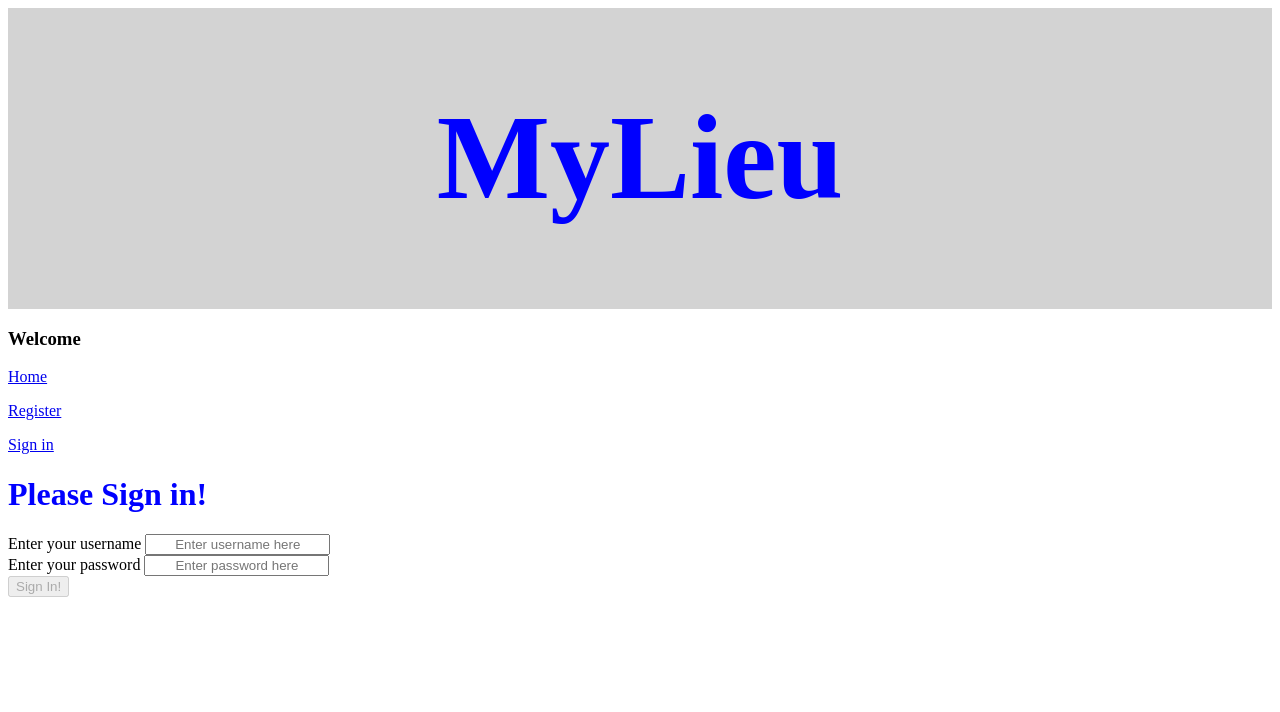
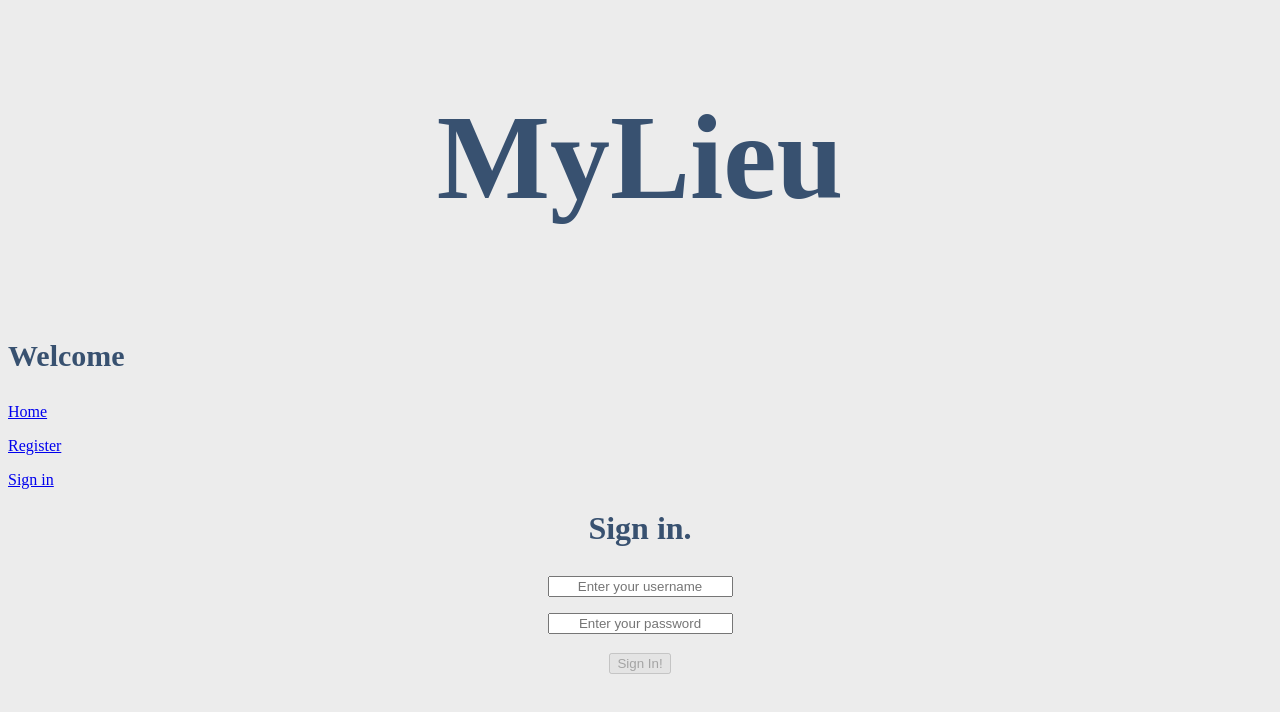
Before and after one commit to sbandy9210/MediumFrontEnd, a React (Create React App) app: page /login in a window 1280 px wide. Shown: the top 712 px of the page. Built offline with nearby package versions, Linux system fonts and the light colour scheme; no server answers.

Commit message:
syled sign in page

```diff
--- a/src/pages/Register.js
+++ b/src/pages/Register.js
@@ -41,13 +41,12 @@ const Register = () => {
 return(
     <div className='Register'>
 
-        <h1>Register Here!</h1>
+        <h1>Sign Up.</h1>
         <br/>
 
         <form className='register' onSubmit={handleSubmit}>
 
         <div className='emailContainer'>
-            <label htmlFor='email'></label>
             <input
                 className='email'
                 type='text'
@@ -62,8 +61,7 @@ return(
         </div>
 
         <div className='usernameContainer'>
-            <label htmlFor='username'></label>
-                <input
+            <input
                 type='text'
                 placeholder='Create your username'
                 id='username'
@@ -78,7 +76,6 @@ return(
 
 
         <div className='passwordContainer'>
-            <label htmlFor='password'></label>
             <input
                 type='password'
                 placeholder='Create a password'
@@ -93,7 +90,6 @@ return(
 
 
         <div className='comfirmPasswordContainer'>
-            <label htmlFor='confirmPassword'></label>
             <input
                 type='password'
                 placeholder='Confirm password'
--- a/src/pages/SignIn.js
+++ b/src/pages/SignIn.js
@@ -35,33 +35,37 @@ const SignIn = (props) => {
     return(
         <div className='SignIn'>
 
-            <h1>Please Sign in!</h1>
+            <h1>Sign in.</h1>
 
             <form className='signin' onSubmit={handleSubmit}>
 
-            <label htmlFor='username'> Enter your username </label>
+            <div className='signInUsername'>
             <input
                 type='text'
                 id='username'
-                placeholder='Enter username here'
+                placeholder='Enter your username'
                 name='username'
                 onChange={handleChange}
                 value={formValues.username}
                 style={{ textAlign: 'center'}}
              /> <br/>
+             </div>
 
-            <label for='password'> Enter your password </label>
+
+            <div className='signInPassword'>
             <input
                 type='password'
                 id='password'
-                placeholder='Enter password here'
+                placeholder='Enter your password'
                 name='password'
                 onChange={handleChange}
                 value={formValues.password}
                 style={{ textAlign: 'center'}}
             /> <br/>
+            </div>
 
             <button
+            className='signInButton'
             type='submit'
             disabled={!formValues.username || !formValues.password}> Sign In! </button>
 
--- a/src/styles/app.css
+++ b/src/styles/app.css
@@ -1,15 +1,25 @@
 h1 {
 
-    color: blue;
+    color: #385170;
+}
+
+h3 {
+    color: #385170;
+    font-size: 30px;
 }
 
 .header {
-    background-color: lightgrey;
+    background-color: #ececec;
     /* background-image: url('https://media.sproutsocial.com/uploads/2018/04/Facebook-Cover-Photo-Size.png'); */
     background-size: cover;
     font-size: 60px;
     padding: 1px;
     text-align: center;
+}
+
+body {
+    background-color: #ececec;
+
 }
 
 .articleContent {
@@ -52,19 +62,25 @@ h1 {
     /* float: ; */
 }
 
+.Home {
+    text-align: center;
+}
+
+/* register page */
+
+.confirmpasswordContainer{
+    padding: 10px 16px 9px;
+}
 .emailContainer{
     padding: 10px 16px 9px;
 }
+
 
 .usernameContainer{
     padding: 10px 16px 9px;
 }
 
 .passwordContainer{
-    padding: 10px 16px 9px;
-}
-
-.confirmpasswordContainer{
     padding: 10px 16px 9px;
 }
 
@@ -75,11 +91,27 @@ h1 {
 
 .Register {
     text-align: center;
-    background-color: #ececec;
+
 }
 
+/* sign in page */
+.signInPassword {
+    padding: 7px 16px 9px;
 
+}
 
+.signInUsername {
+    padding: 7px 16px 9px;
+
+}
+
+.signInButton {
+    margin-top: 10px;
+}
+
+.SignIn {
+    text-align: center;
+}
 
 
 .myPageRightDiv {
```
